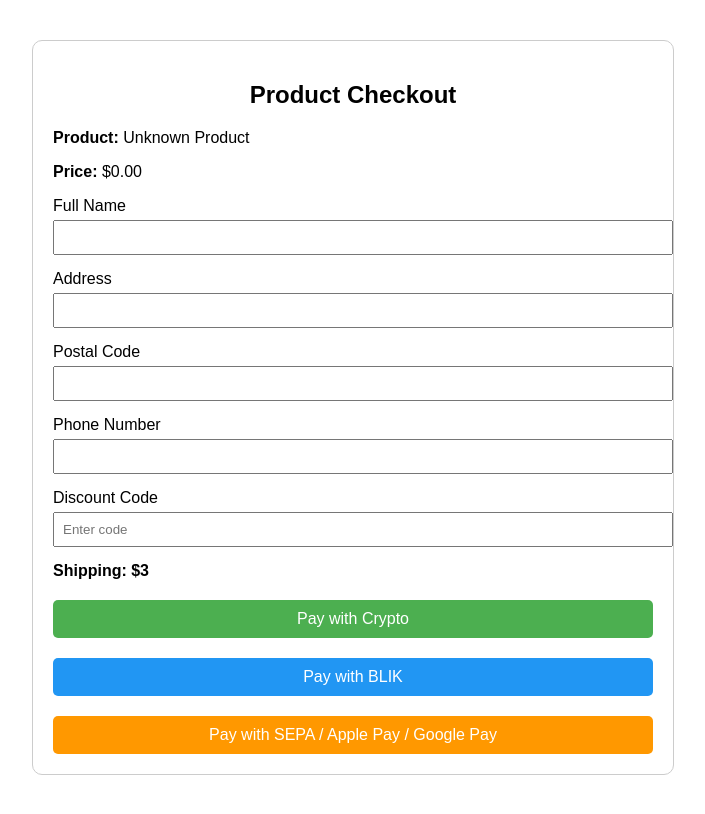
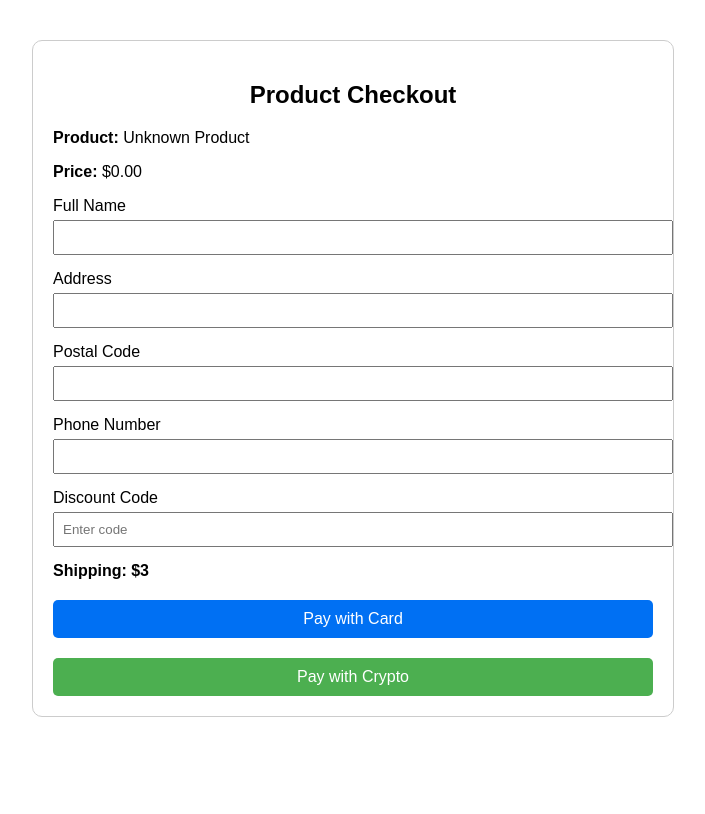
Before and after one commit to AmmarBlochfix/QuickfixgadgetCheckout, a plain HTML site: page index.html in a window 1280 px wide. Shown: the whole page, without its empty margins (287-992 px from the left). Drawn offline with Linux system fonts and the light colour scheme.

Commit message:
index.html

```diff
--- a/index.html
+++ b/index.html
@@ -19,7 +19,7 @@
       display: block;
       margin-top: 15px;
     }
-    input, select {
+    input {
       width: 100%;
       padding: 8px;
       margin-top: 5px;
@@ -38,9 +38,8 @@
       cursor: pointer;
       border-radius: 5px;
     }
+    .card { background-color: #0070f3; }
     .crypto { background-color: #4caf50; }
-    .blik { background-color: #2196f3; }
-    .sepa { background-color: #ff9800; }
   </style>
 </head>
 <body>
@@ -72,9 +71,8 @@
       Shipping: $<span id="shippingCost">3</span>
     </div>
 
+    <button type="button" class="btn card" onclick="payCard()">Pay with Card</button>
     <button type="button" class="btn crypto" onclick="payCrypto()">Pay with Crypto</button>
-    <button type="button" class="btn blik" onclick="payBlik()">Pay with BLIK</button>
-    <button type="button" class="btn sepa" onclick="paySepa()">Pay with SEPA / Apple Pay / Google Pay</button>
   </form>
 
   <script>
@@ -90,7 +88,7 @@
       }
     });
 
-    // Get product name and price from URL parameters and update page
+    // Read product name and price from URL parameters
     const urlParams = new URLSearchParams(window.location.search);
     const product = urlParams.get('product') || "Unknown Product";
     const price = urlParams.get('price') || "0.00";
@@ -98,18 +96,33 @@
     document.getElementById('productName').textContent = product;
     document.getElementById('productPrice').textContent = price;
 
-    function payCrypto() {
-      window.location.href = "https://nowpayments.io/payment/?iid=YOUR_NOWPAYMENTS_ID";
+    // You will replace YOUR_NOWPAYMENTS_ID and add your actual payment integration here
+    // NowPayments payment URLs accept query parameters, you need to construct properly
+
+    function payCard() {
+      // Example URL for card payment via NowPayments
+      // You must replace YOUR_NOWPAYMENTS_ID with your actual ID
+      // And pass amount and currency in query parameters
+
+      const amount = parseFloat(price) + parseFloat(shippingCostSpan.textContent);
+      const nowPaymentsId = "HDYTMWE-Z5SMWXD-J0PK6E1-38VQ6QN"; // Replace this with your real ID
+
+      // Example URL to initiate payment (modify according to NowPayments API doc)
+      const url = `https://nowpayments.io/payment/?iid=${nowPaymentsId}&amount=${amount.toFixed(2)}&currency=usd&payment_method=card&order_id=${encodeURIComponent(product)}`;
+      window.location.href = url;
     }
 
-    function payBlik() {
-      window.location.href = "https://jeton.com"; // Replace with your Jeton payment link or redirect
-    }
+    function payCrypto() {
+      const amount = parseFloat(price) + parseFloat(shippingCostSpan.textContent);
+      const nowPaymentsId = "HDYTMWE-Z5SMWXD-J0PK6E1-38VQ6QN"; // Replace this with your real ID
 
-    function paySepa() {
-      window.location.href = "https://payop.com"; // Replace with your PayOp payment link or redirect
+      const url = `https://nowpayments.io/payment/?iid=${nowPaymentsId}&amount=${amount.toFixed(2)}&currency=usd&payment_method=crypto&order_id=${encodeURIComponent(product)}`;
+      window.location.href = url;
     }
   </script>
 
 </body>
 </html>
+
+</body>
+</html>
```
